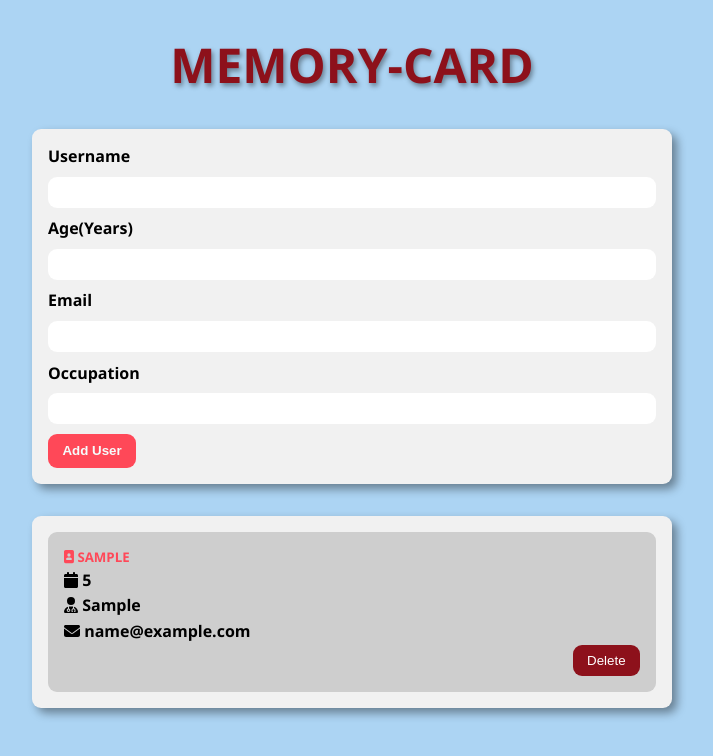
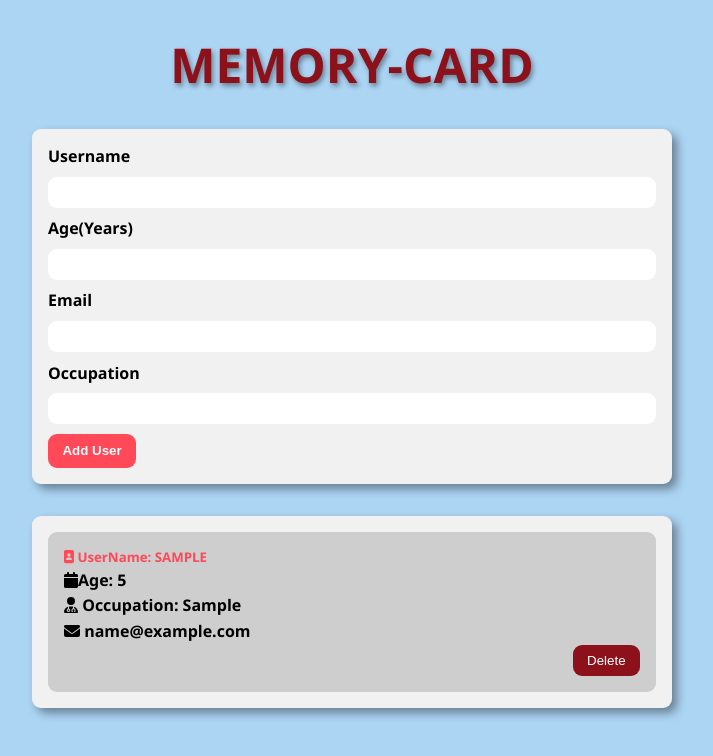
Before and after one commit to halilibrahimcelik/memoryCard-v1.0.0, a React (Create React App) app: page / in a window 1280 px wide. Both pictures are taken after typing "Sample", "5", "name@example.com", "Sample" into the empty fields and a click on the button "Add User". Shown: the top 756 px of the page, without its empty margins (288-1001 px from the left). Built offline with nearby package versions, Linux system fonts and the light colour scheme.

Commit message:
Edit a minor UI.

```diff
--- a/src/components/newUser/NewUser.jsx
+++ b/src/components/newUser/NewUser.jsx
@@ -14,9 +14,9 @@ const NewUser = (props) => {
   return (
     <div className={styles.newUser} >
 
-        <h5><FontAwesomeIcon icon={faImagePortrait} />  {name}</h5>
-        <p><FontAwesomeIcon icon={faCalendar} />  {age} </p>
-        <p> <FontAwesomeIcon icon={faUserDoctor} />  {occupation} </p>
+        <h5><FontAwesomeIcon icon={faImagePortrait} /> UserName: {name}</h5>
+        <p><FontAwesomeIcon icon={faCalendar} />Age:  {age} </p>
+        <p> <FontAwesomeIcon icon={faUserDoctor} /> Occupation: {occupation} </p>
         <p><FontAwesomeIcon icon={faEnvelope} /> {email} </p>
         <button onClick={removeDataHandler}>Delete</button>
     </div>
```
